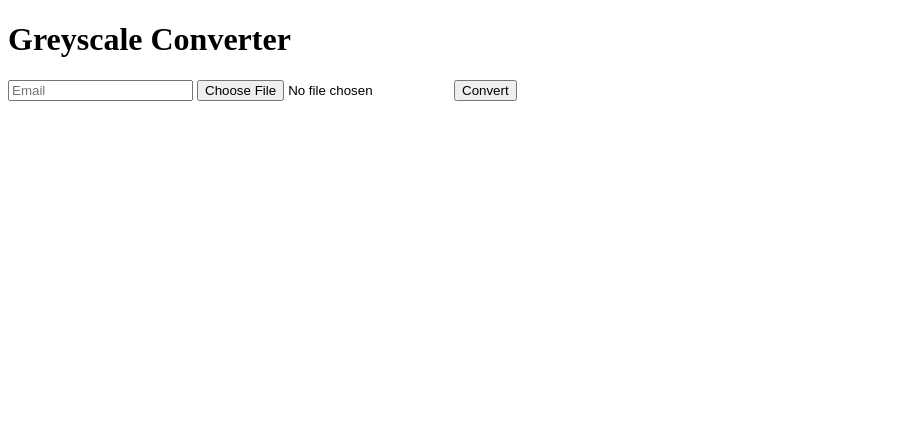
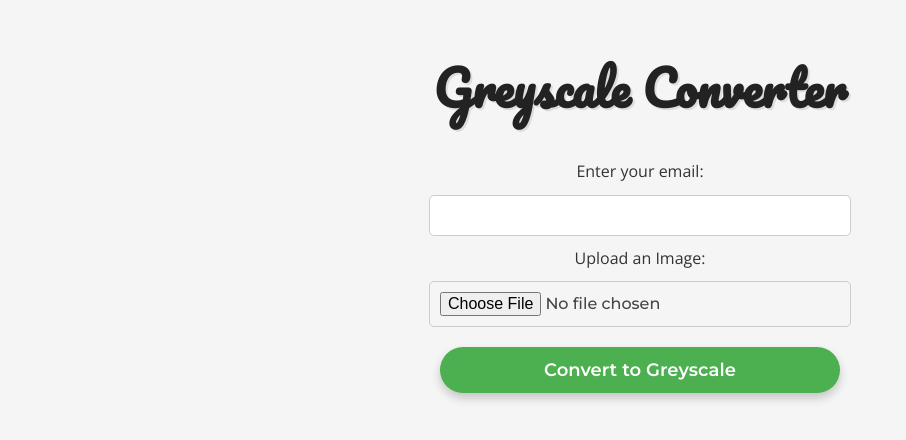
Before and after one commit to Chandravo/Thapar-Summer-School, a Django app: page / in a window 1280 px wide. Shown: the top 440 px of the page, without its empty margins (0-906 px from the left). Run offline with Django 4.2, Linux system fonts and the light colour scheme.

Commit message:
added styling to pages

```diff
--- a/GreyscaleConverter/app/views.py
+++ b/GreyscaleConverter/app/views.py
@@ -47,5 +47,6 @@ def send_email(email,grey_name):
         settings.EMAIL_HOST_USER,
         [email]
     )
+    print("email sent to "+email)
     email_message.attach_file(settings.MEDIA_ROOT+grey_name)
     email_message.send()
--- /dev/null
+++ b/GreyscaleConverter/static/index.css
@@ -0,0 +1,89 @@
+body {
+  font-family: 'Open Sans', sans-serif;
+  background-color: #f5f5f5;
+  color: #333;
+  font-size: 16px;
+  line-height: 1.6;
+  margin: 0;
+  padding: 0;
+}
+form {
+  display: flex;
+  flex-direction: column;
+  align-items: center;
+}
+input[type="email"], input[type="file"], input[type="submit"] {
+  margin: 10px;
+  padding: 10px;
+  font-size: 16px;
+  border-radius: 5px;
+  border: 1px solid #ccc;
+  width: 100%;
+  max-width: 400px;
+  font-family: 'Montserrat', sans-serif;
+  font-weight: 500;
+  color: #444;
+}
+input[type="submit"] {
+  background-color: #4CAF50;
+  color: #fff;
+  cursor: pointer;
+  transition: all 0.3s ease-in-out;
+  font-family: 'Montserrat', sans-serif;
+  font-weight: 600;
+  font-size: 18px;
+  padding: 12px 20px;
+  border: none;
+  border-radius: 25px;
+  box-shadow: 0px 5px 10px rgba(0, 0, 0, 0.2);
+}
+input[type="submit"]:hover {
+  background-color: #3e8e41;
+  box-shadow: 0px 8px 15px rgba(0, 0, 0, 0.3);
+  transform: translateY(-2px);
+}
+h1 {
+  text-align: center;
+  margin-top: 50px;
+  font-size: 48px;
+  font-family: 'Pacifico', cursive;
+  color: #222;
+  text-shadow: 2px 2px #ddd;
+}
+.container {
+  display: flex;
+  flex-direction: column;
+  align-items: center;
+  margin-top: 50px;
+}
+
+p {
+  font-size: 24px;
+  font-weight: 600;
+  margin-bottom: 20px;
+  text-align: center;
+  max-width: 500px;
+  line-height: 1.4;
+}
+.btn {
+  background-color: #4CAF50;
+  color: #fff;
+  cursor: pointer;
+  transition: all 0.3s ease-in-out;
+  font-family: 'Montserrat', sans-serif;
+  font-weight: 600;
+  font-size: 18px;
+  padding: 12px 20px;
+  border: none;
+  border-radius: 25px;
+  box-shadow: 0px 5px 10px rgba(0, 0, 0, 0.2);
+  text-align: center;
+  display: inline-block;
+  margin-top: 30px;
+  text-decoration: none;
+}
+.btn:hover {
+  background-color: #3e8e41;
+  box-shadow: 0px 8px 15px rgba(0, 0, 0, 0.3);
+  transform: translateY(-2px);
+}
--- a/GreyscaleConverter/templates/index.html
+++ b/GreyscaleConverter/templates/index.html
@@ -1,18 +1,24 @@
+{% load static %}
 <!DOCTYPE html>
-<html lang="en">
+<html>
 <head>
-    <meta charset="UTF-8">
-    <meta http-equiv="X-UA-Compatible" content="IE=edge">
-    <meta name="viewport" content="width=device-width, initial-scale=1.0">
-    <title>Greyscale Converter</title>
+	<title>Greyscale Converter</title>
+	<link href="https://fonts.googleapis.com/css?family=Open+Sans:400,600&display=swap" rel="stylesheet">
+	<link href="https://fonts.googleapis.com/css?family=Montserrat:400,500,600&display=swap" rel="stylesheet">
+	<link href="https://fonts.googleapis.com/css?family=Pacifico&display=swap" rel="stylesheet">
+    <link rel="stylesheet" href="{% static 'index.css' %}">
 </head>
 <body>
-    <h1>Greyscale Converter</h1>
-    <form action="{% url 'index' %}" method="POST" enctype="multipart/form-data">
-        {% csrf_token %}
-        <input type="'email" name="email" placeholder="Email">
-        <input type="file" name="image">
-        <input type="submit" value="Convert">
-    </form>
+	<h1>Greyscale Converter</h1>
+	<form action="{% url 'index' %}" method="POST" enctype="multipart/form-data">
+		{% csrf_token %}
+        <label for="email">Enter your email:</label>
+		<input type="email" id="email" name="email" required>
+
+		<label for="file">Upload an Image:</label>
+		<input type="file" id="file" name="image" required>
+
+		<input type="submit" value="Convert to Greyscale">
+	</form>
 </body>
 </html>
```
Also changed, not shown: GreyscaleConverter/GreyscaleConverter/settings.py (+4 -3 lines), GreyscaleConverter/templates/successful.html (+13 -6 lines).
